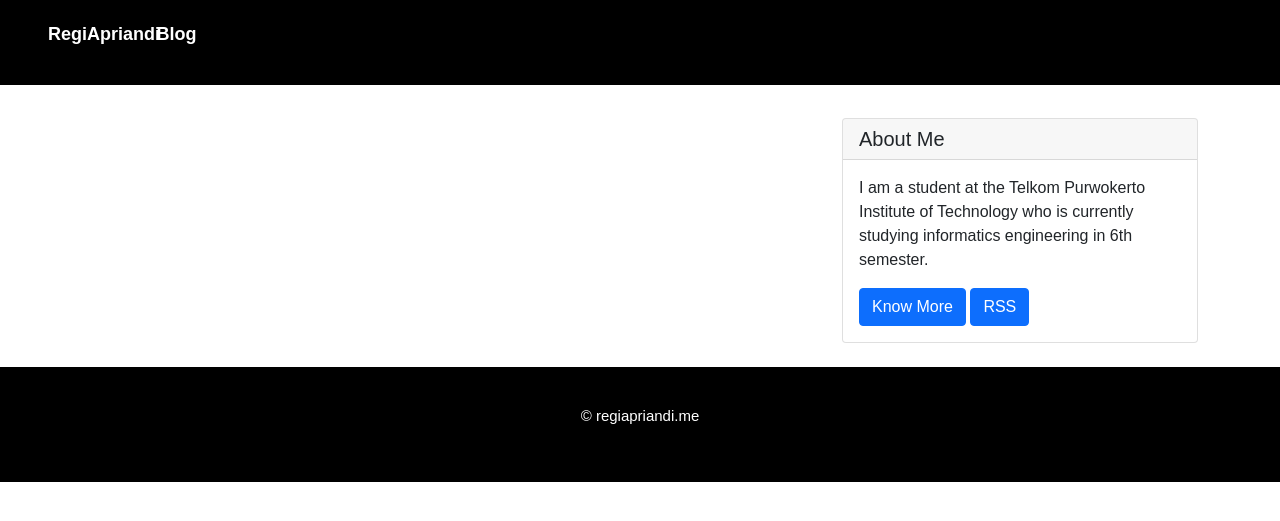
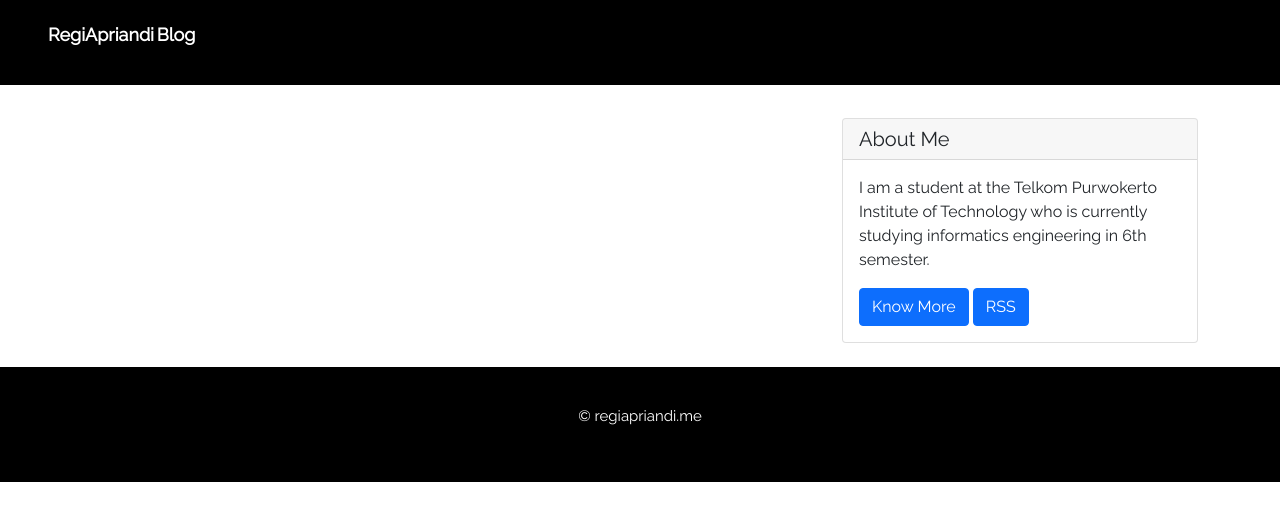
Before and after one commit to regiapriandi012/regiapriandi.me, a Django app: page /amp/blog/ in a window 1280 px wide. Shown: the top 521 px of the page. Run offline with Django 4.2, Linux system fonts and the light colour scheme; data that the repository does not hold is empty; parts of the project's set-up code (start-up, migrations or seed data) failed here and were passed over; some libraries are stand-ins or nearby versions.

Commit message:
bismillah FINALL

```diff
--- a/webregi/templates/blog-detail.amp.html
+++ b/webregi/templates/blog-detail.amp.html
@@ -5,7 +5,7 @@
   {% load static %}
   <meta charset="utf-8">
   <link rel="icon" href="{% static 'images/logo.png' %}" type="image/x-icon">
-  <link href='https://fonts.googleapis.com/css?family=Raleway:400, 600' rel='preload' crossorigin type='text/css'>
+  <link href='https://fonts.googleapis.com/css?family=Raleway:400, 600' rel='stylesheet' type='text/css'>
   <!--<link href='https://fonts.googleapis.com/css?family=Raleway:400, 600' rel="prefetch" as="font" type="font" crossorigin="anonymous">-->
   <link rel="canonical" href="{% url 'post_detail' post.slug  %}" />
   <script async custom-element="amp-form" src="https://cdn.ampproject.org/v0/amp-form-0.1.js">
--- a/webregi/templates/blog.amp.html
+++ b/webregi/templates/blog.amp.html
@@ -5,7 +5,7 @@
   {% load static %}
   <meta charset="utf-8">
   <link rel="icon" href="{% static 'images/logo.png' %}" type="image/x-icon">
-  <link href='https://fonts.googleapis.com/css?family=Raleway:400, 600' rel='preload' crossorigin type='text/css'>
+  <link href='https://fonts.googleapis.com/css?family=Raleway:400, 600' rel='stylesheet' type='text/css'>
   <!--<link href='https://fonts.googleapis.com/css?family=Raleway:400, 600' rel="prefetch" as="font" type="font" crossorigin="anonymous">-->
   <!--<link href="{% static 'css/style.css' %}" rel='stylesheet' type='text/css'/>-->
   <!--<link href="{% static 'css/bootstrap.min.css' %}" rel="stylesheet">-->
```
